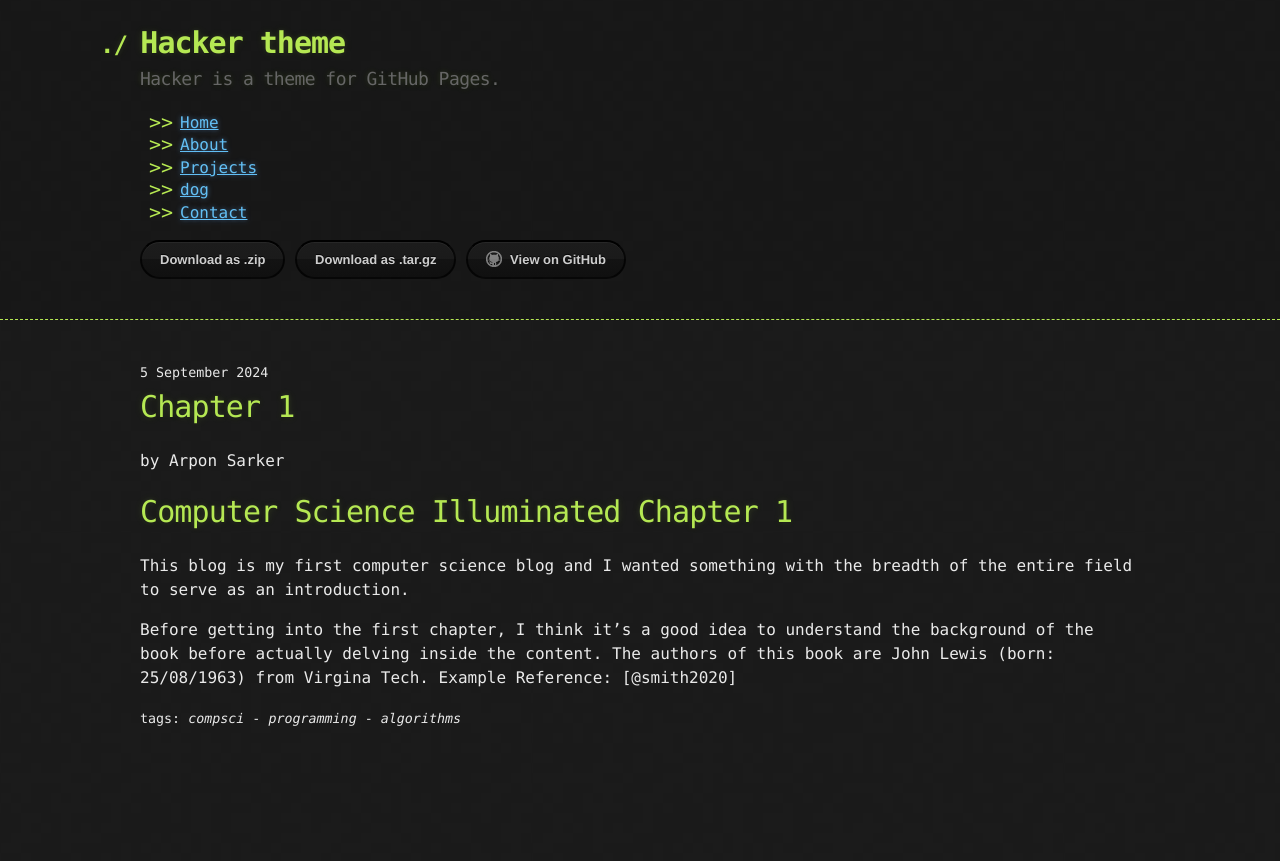
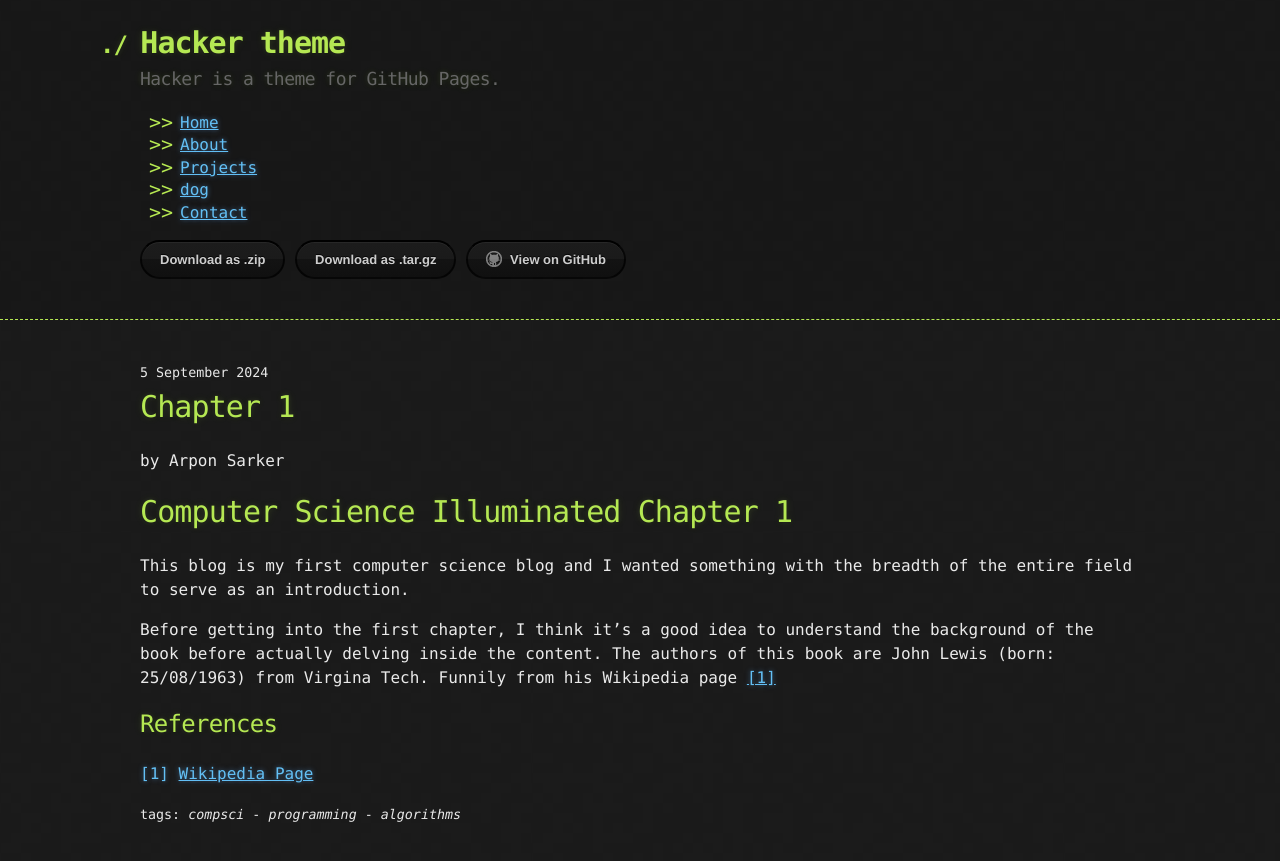
Before and after one commit to Izen78/Izen78.github.io, a Jekyll site: the page built from blog/2024/2024-09-05-cs-illuminated.md, in a window 1280 px wide. Shown: the top 861 px of the page. Built offline with Jekyll 4.4.1, drawn with Linux system fonts in a browser that asks for light colours.

Commit message:
testing citations

```diff
--- a/blog/2024/2024-09-05-cs-illuminated.md
+++ b/blog/2024/2024-09-05-cs-illuminated.md
@@ -12,4 +12,9 @@ tags: [compsci, programming, algorithms]
 This blog is my first computer science blog and I wanted something with the breadth of the entire field to serve as an introduction.
 
 Before getting into the first chapter, I think it's a good idea to understand the background of the book before actually delving inside the content. The authors of this book are John Lewis (born: 25/08/1963) from Virgina Tech.
-Example Reference: [@smith2020]
+Funnily from his Wikipedia page [[1]](#1)
+
+
+## References
+<a id="1">[1]</a>
+[Wikipedia Page](https://en.wikipedia.org/wiki/John_Lewis_(computer_scientist))
```
